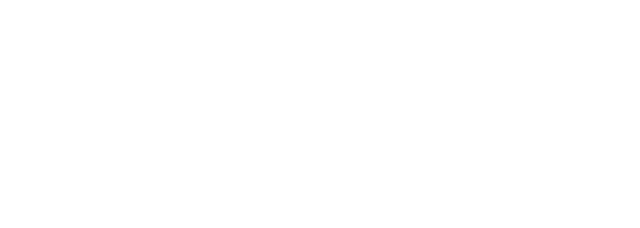
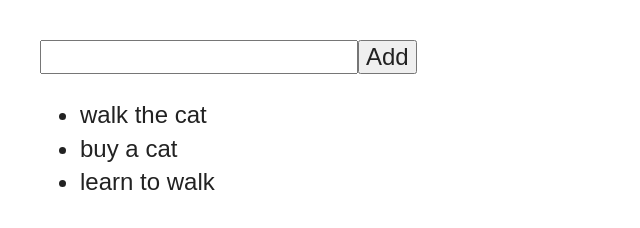
Before and after one commit to DavidWallJ/udemy-backbone-todo-project, a plain HTML site: page index.html in a window 1280 px wide. Shown: the whole page, without its empty margins (0-640 px from the left). Drawn offline with Linux system fonts and the light colour scheme.

Commit message:
added add todo functionality

```diff
--- a/index.html
+++ b/index.html
@@ -1,9 +1,10 @@
 <!DOCTYPE html>
 <html class="no-js">
+
 <head>
   <meta charset="utf-8">
   <meta http-equiv="X-UA-Compatible" content="IE=edge,chrome=1">
-        <title></title>
+  <title>Backbone Todo Application</title>
   <meta name="description" content="">
   <meta name="viewport" content="width=device-width, initial-scale=1">
 
@@ -13,10 +14,20 @@
 
   <script src="js/lib/modernizr-2.6.2.min.js"></script>
 </head>
+
 <body>
+  <div id="container"></div>
   <script src="js/lib/jquery-min.js"></script>
   <script src="js/lib/underscore-min.js"></script>
   <script src="js/lib/backbone-min.js"></script>
+
+  <script type="text/javascript" src="js/todoItem.js"></script>
+  <script type="text/javascript" src="js/todoItemView.js"></script>
+  <script type="text/javascript" src="js/todoItems.js"></script>
+  <script type="text/javascript" src="js/todoItemsView.js"></script>
+  <script type="text/javascript" src="js/addTodoItemView.js"></script>
+
   <script src="js/main.js"></script>
 </body>
+
 </html>
--- /dev/null
+++ b/js/addTodoItemView.js
@@ -0,0 +1,23 @@
+var AddTodoItemView = Backbone.View.extend({
+	events: {
+		'click #add': 'onClickAdd'
+	},
+
+	initialize: function(options) {
+		this.bus = options.bus;
+	},
+
+	onClickAdd: function() {
+		var input = this.$el.find('#addTodoInput');
+		var todoItem = input.val();
+		this.bus.trigger('addTodo', todoItem);
+	},
+
+	render: function() {
+		this.$el.html(
+			'<input id="addTodoInput"type="text"></input><button id="add">Add</button>'
+		);
+
+		return this;
+	}
+});
--- a/js/main.js
+++ b/js/main.js
@@ -1,4 +1,15 @@
+$(document).ready(function() {
+	var todoItems = new TodoItems([
+		new TodoItem({ description: 'walk the cat' }),
+		new TodoItem({ description: 'buy a cat' }),
+		new TodoItem({ description: 'learn to walk' })
+	]);
 
-// In the first few sections, we do all the coding here.
-// Later, you'll see how to organize your code into separate
-// files and modules.
+	var bus = _.extend({}, Backbone.Events);
+
+	var todoItemsView = new TodoItemsView({ model: todoItems, bus: bus });
+
+	$('body')
+		.append(todoItemsView.render().$el)
+		.prepend(new AddTodoItemView({ bus: bus }).render().$el);
+});
--- /dev/null
+++ b/js/todoItem.js
@@ -0,0 +1,5 @@
+var TodoItem = Backbone.Model.extend({
+	validate: function(attrs) {
+		if (!attrs.description) return 'A description is required.';
+	}
+});
--- /dev/null
+++ b/js/todoItemView.js
@@ -0,0 +1,16 @@
+var TodoItemView = Backbone.View.extend({
+	tagName: 'li',
+	id: 'todoItem',
+	// for trouble shooting purposes
+	// clearer error if we forgot to send the model
+	initialize: function(options) {
+		if (!(options && options.model)) {
+			throw new Error('model is not provided');
+		}
+	},
+	render: function() {
+		this.$el.html(this.model.get('description'));
+
+		return this;
+	}
+});
--- /dev/null
+++ b/js/todoItems.js
@@ -0,0 +1,3 @@
+var TodoItems = Backbone.Collection.extend({
+	model: TodoItem
+});
--- /dev/null
+++ b/js/todoItemsView.js
@@ -0,0 +1,28 @@
+var TodoItemsView = Backbone.View.extend({
+	tagName: 'ul',
+
+	id: 'todoitems',
+
+	initialize: function(options) {
+		if (!(options && options.model)) throw new Error('No model was provided.');
+		this.bus = options.bus;
+		this.bus.on('addTodo', this.onAddTodo, this);
+	},
+
+	onAddTodo: function(todoItem) {
+		var todoItem = new TodoItem({ description: todoItem });
+		var todoItemView = new TodoItemView({ model: todoItem });
+		this.$el.prepend(todoItemView.render().$el);
+	},
+
+	render: function() {
+		var self = this;
+
+		this.model.each(function(todoItem) {
+			var itemView = new TodoItemView({ model: todoItem });
+			self.$el.append(itemView.render().$el);
+		});
+
+		return this;
+	}
+});
```
Lines whose indentation alone changed are shown as unchanged.
